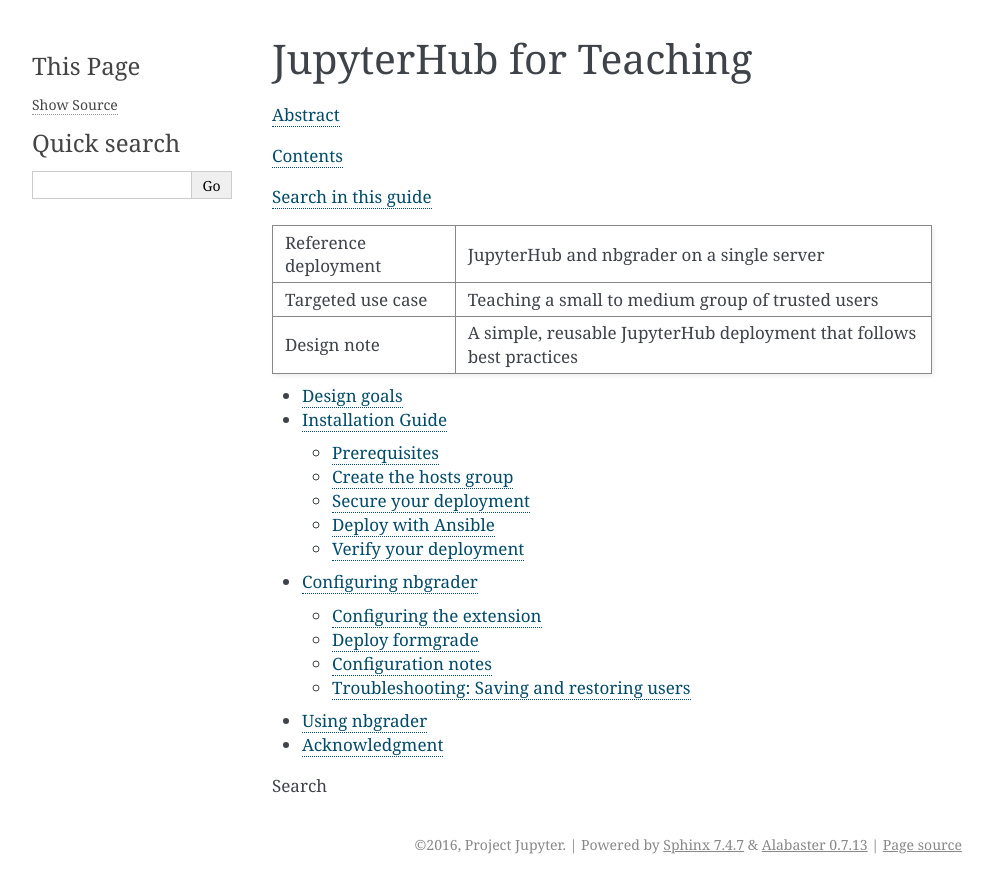
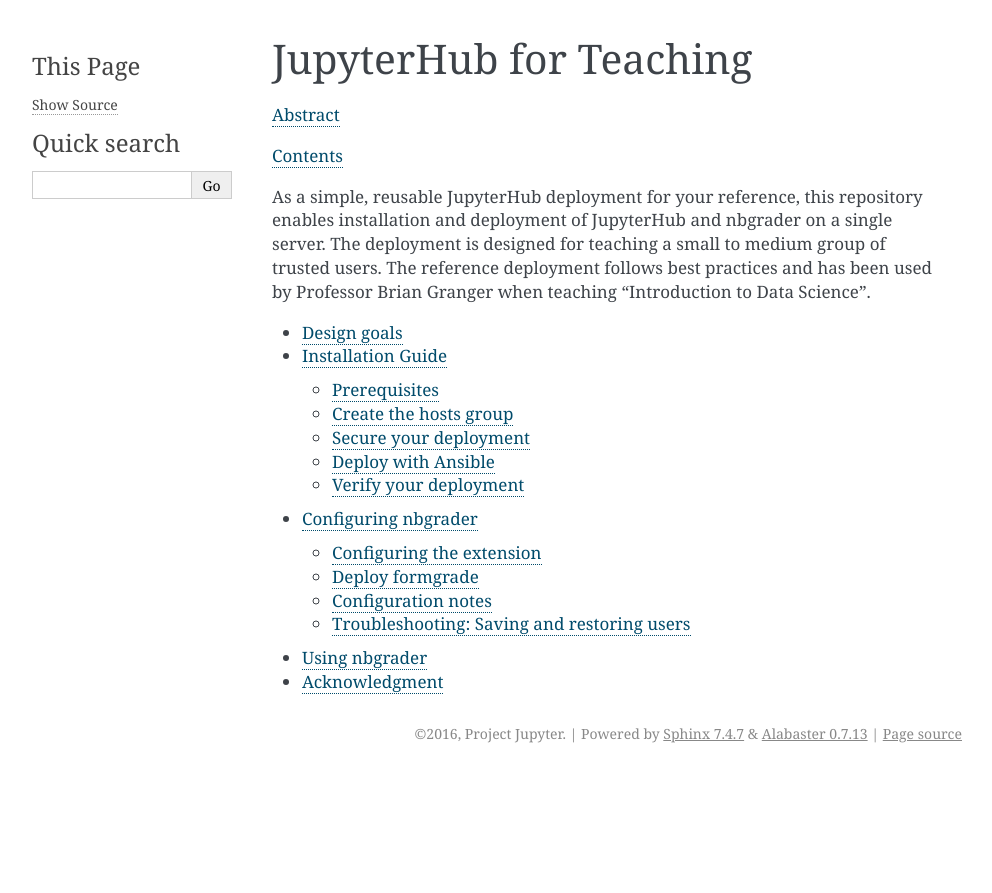
Before and after one commit to jupyterhub/jupyterhub-deploy-teaching, a Sphinx documentation site: the page built from docs/source/index.rst, in a window 1280 px wide. Shown: the top 893 px of the page, without its empty margins (148-1140 px from the left). Built offline with Sphinx 7.4.7, drawn with Linux system fonts in a browser that asks for light colours.

Commit message:
Add an abstract and remove table

```diff
--- a/docs/source/index.rst
+++ b/docs/source/index.rst
@@ -5,17 +5,14 @@
 
 `Contents <content>`_
 
-`Search in this guide <search-guide>`_
-
 .. _abstract-teaching:
 
-====================  ==========================================
-Reference deployment  JupyterHub and nbgrader on a single server
-
-Targeted use case     Teaching a small to medium group of trusted users
-
-Design note           A simple, reusable JupyterHub deployment that follows best practices
-====================  ==========================================
+As a simple, reusable JupyterHub deployment for your reference, this
+repository enables installation and deployment of JupyterHub and nbgrader
+on a single server. The deployment is designed for teaching a small to medium
+group of trusted users. The reference deployment follows best practices and
+has been used by Professor Brian Granger when teaching "Introduction to
+Data Science".
 
 .. _content:
 
@@ -27,7 +24,3 @@
    configure-nbgrader.rst
    use-nbgrader.md
    acknowledgment.rst
-
-.. _search-guide:
-
-Search
```
